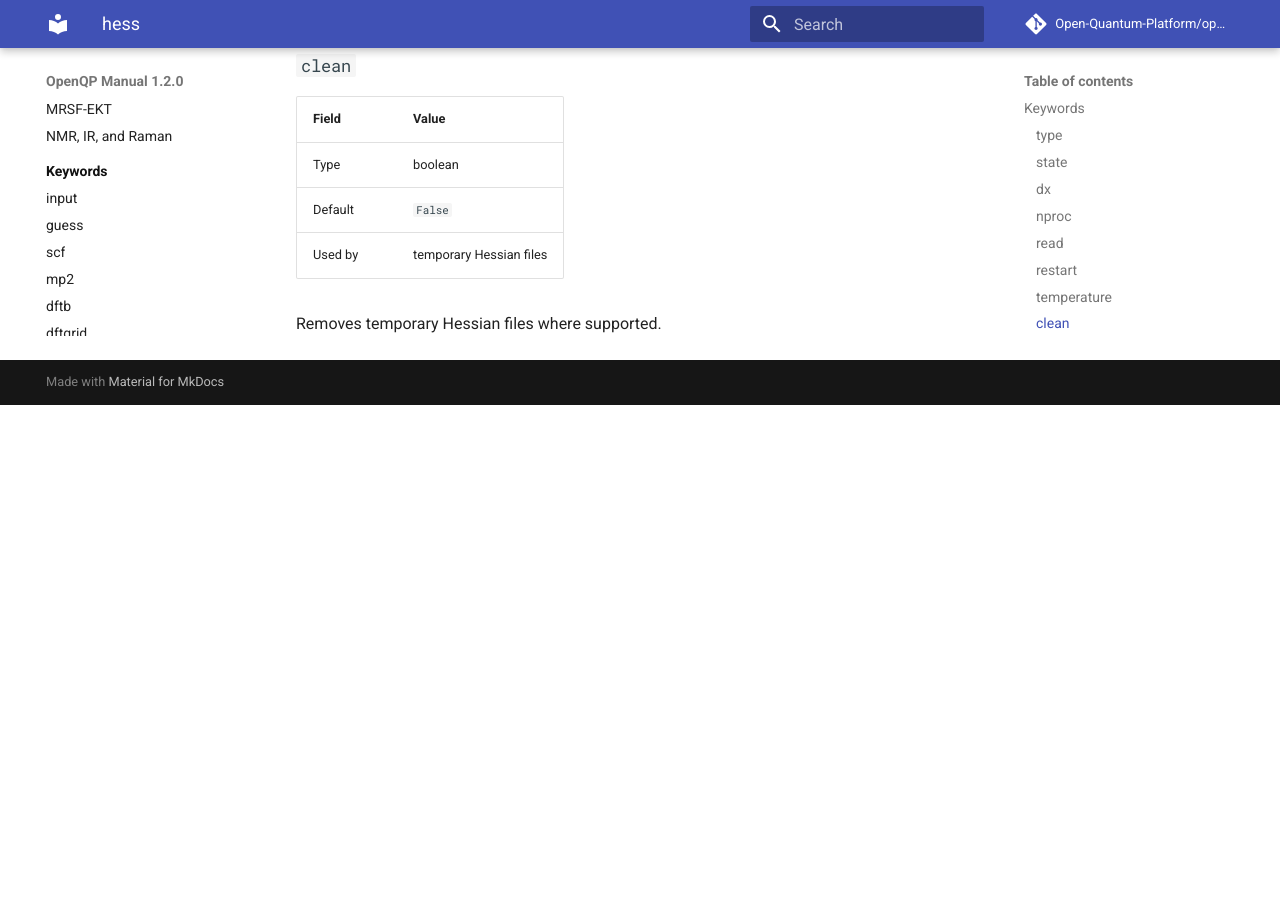
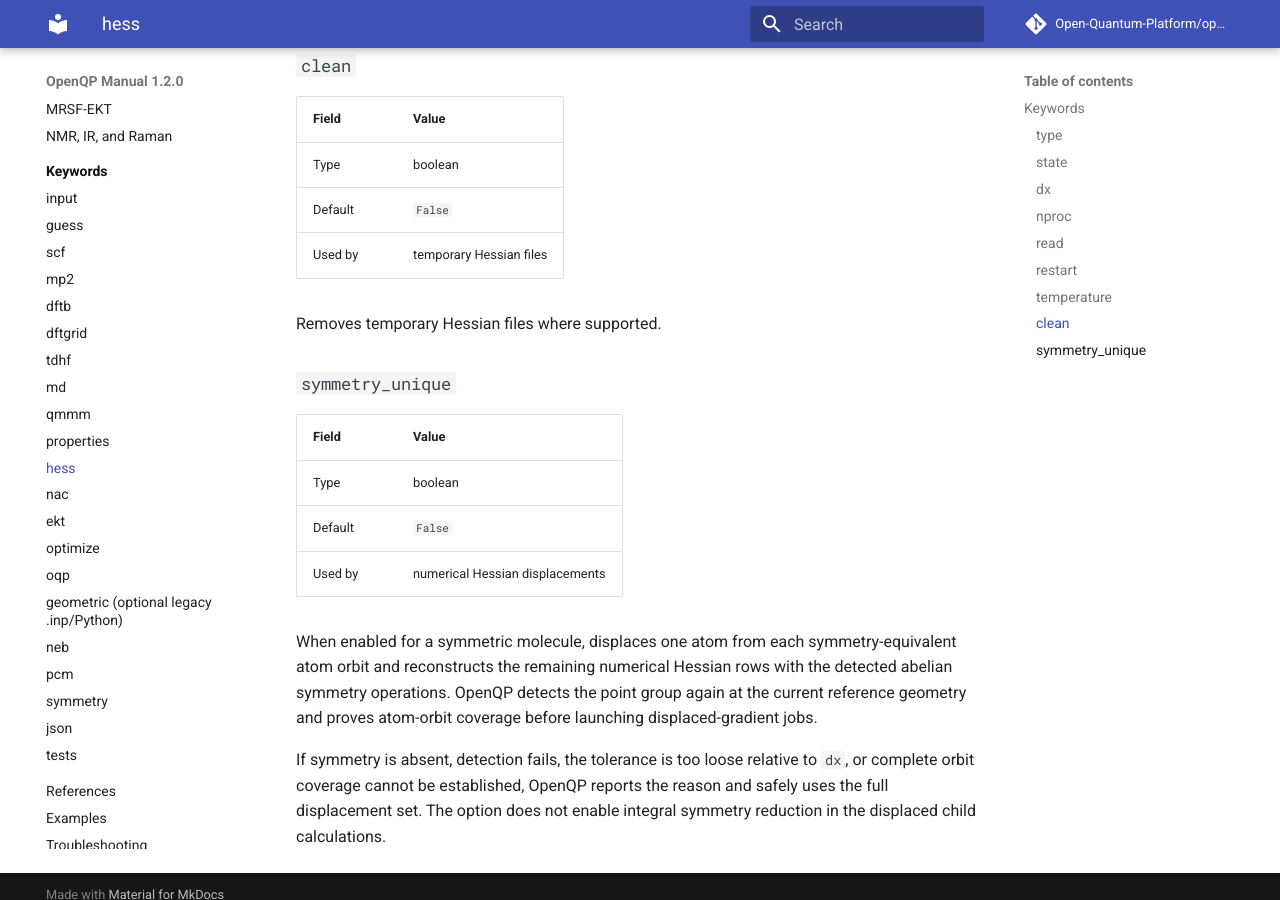
Before and after one commit to Open-Quantum-Platform/openqp-docs, an MkDocs documentation site: the page built from docs/keywords/hess.md, in a window 1280 px wide and 900 px high, scrolled down 2790 px. Built offline with MkDocs 1.6.1 and Material for MkDocs 9.7.7, drawn with Linux system fonts in a browser that asks for light colours; comment, search, counter and statistics services are not loaded; before the commit the page ends 3195 px from its top, so only the background shows below that.

Commit message:
docs(hess): document symmetry-unique displacements

```diff
--- a/docs/keywords/hess.md
+++ b/docs/keywords/hess.md
@@ -98,3 +98,22 @@ be positive.
 | Used by | temporary Hessian files |
 
 Removes temporary Hessian files where supported.
+
+### `symmetry_unique`
+
+| Field | Value |
+| --- | --- |
+| Type | boolean |
+| Default | `False` |
+| Used by | numerical Hessian displacements |
+
+When enabled for a symmetric molecule, displaces one atom from each
+symmetry-equivalent atom orbit and reconstructs the remaining numerical
+Hessian rows with the detected abelian symmetry operations. OpenQP detects the
+point group again at the current reference geometry and proves atom-orbit
+coverage before launching displaced-gradient jobs.
+
+If symmetry is absent, detection fails, the tolerance is too loose relative to
+`dx`, or complete orbit coverage cannot be established, OpenQP reports the
+reason and safely uses the full displacement set. The option does not enable
+integral symmetry reduction in the displaced child calculations.
```
Also changed, not shown: docs/workflows/hessian.md (+6 -0 lines).
